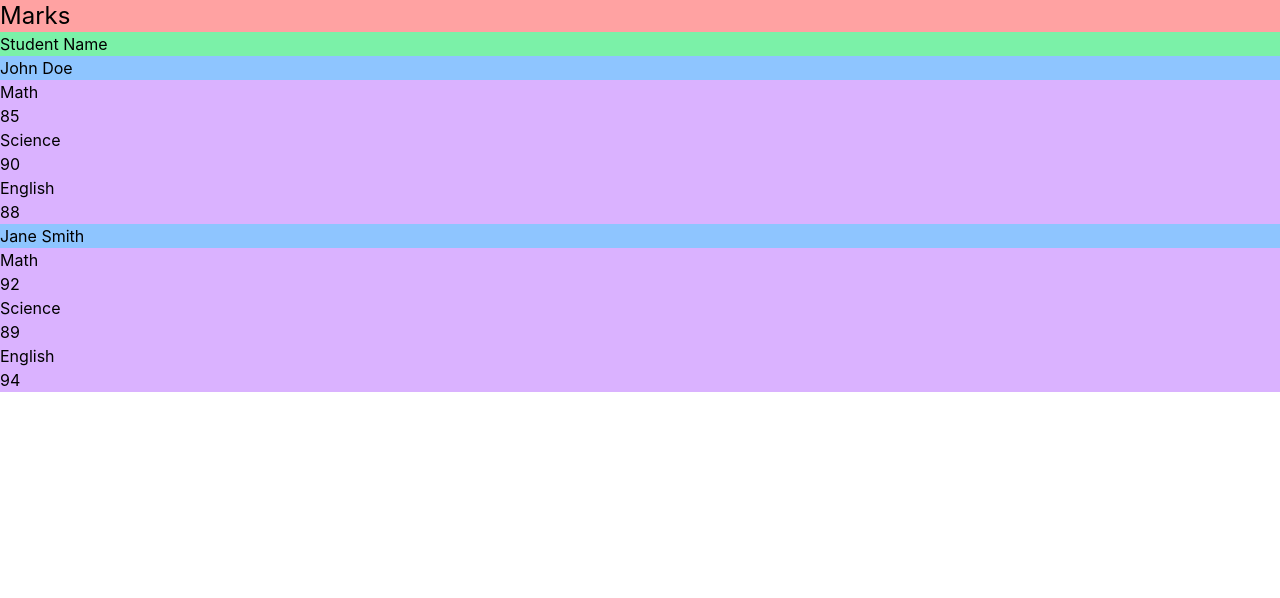
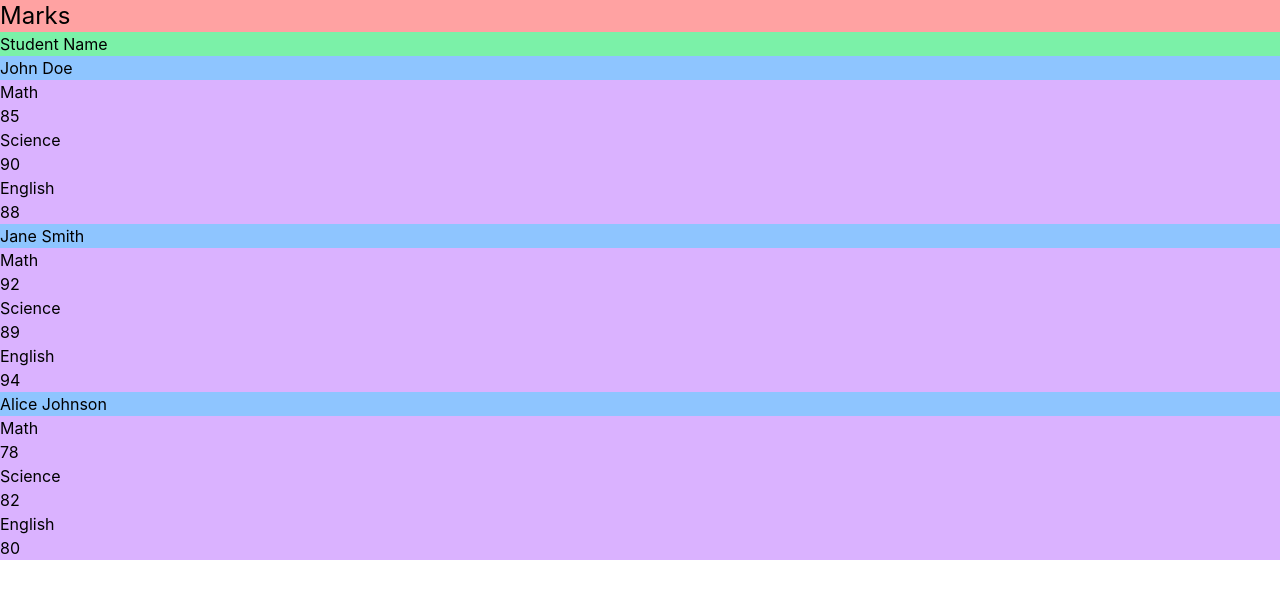
Before and after one commit to Amrenderkumar/Sessional_Marks_App, a React app in the folder Frontend/: page /marks in a window 1280 px wide. Shown: the top 598 px of the page. Built offline with nearby package versions, Linux system fonts and the light colour scheme; no server answers; the HTML template or start-up script is replaced by a standard one.

Commit message:
change the dataof student

```diff
--- a/Frontend/src/Components/Marks.jsx
+++ b/Frontend/src/Components/Marks.jsx
@@ -17,6 +17,14 @@ const Marks = () => {
         { name: 'Math', marks: 92 },
         { name: 'Science', marks: 89 },
         { name: 'English', marks: 94 }
+      ]
+    },
+    {
+      name: 'Alice Johnson',
+      subjects: [
+        { name: 'Math', marks: 78 },
+        { name: 'Science', marks: 82 },
+        { name: 'English', marks: 80 }
       ]
     }
   ]
```
